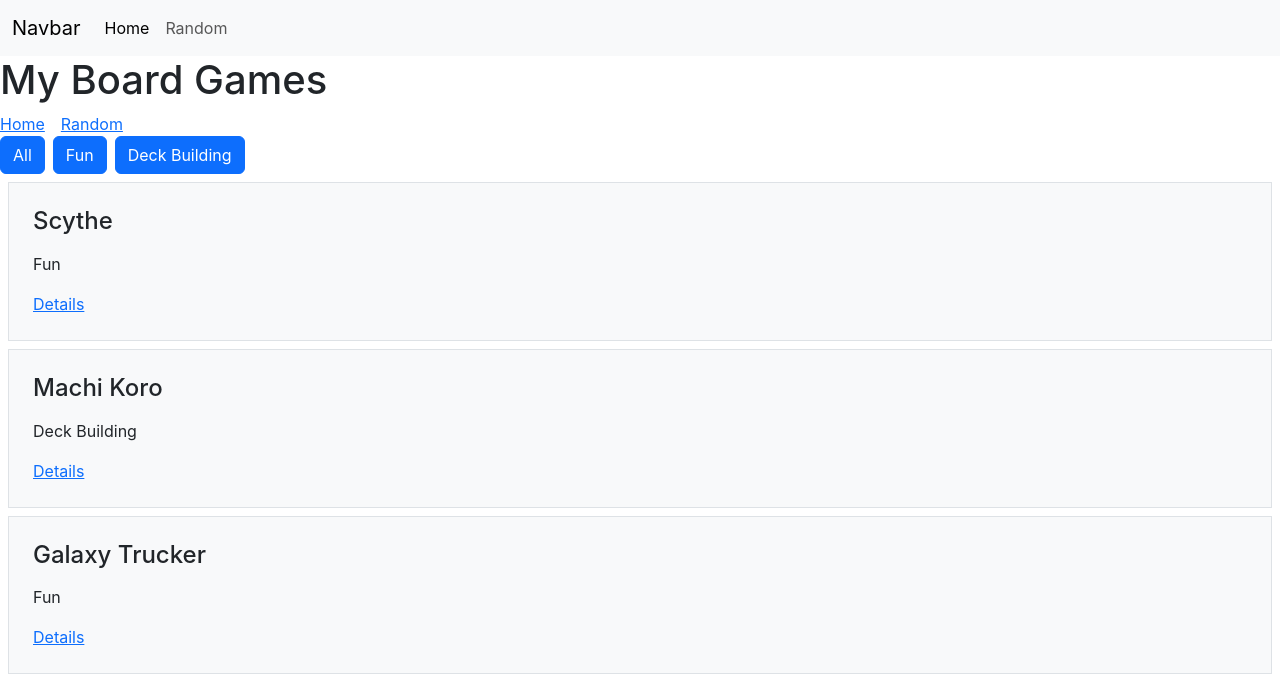
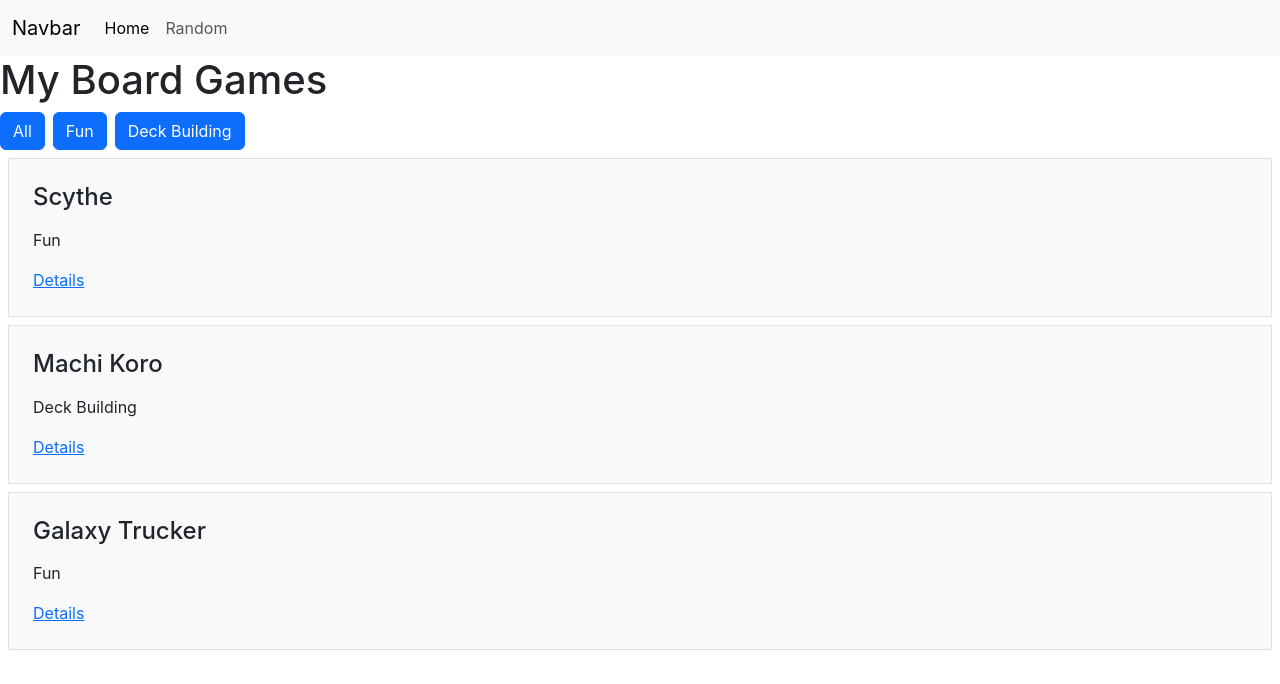
Before and after one commit to MicheleDS79/NuCamp-Portfolio-demo-version, a React (Create React App) app: page / in a window 1280 px wide. Shown: the top 684 px of the page. Built offline with nearby package versions, Linux system fonts and the light colour scheme.

Commit message:
SOME STYLE TOUCHES

```diff
--- a/src/App.js
+++ b/src/App.js
@@ -30,8 +30,6 @@
   </div>
 </nav>
       <h1>My Board Games</h1>
-      <Link to="/" className="btn-link me-3">Home</Link>
-      <Link to="random" >Random</Link>
       <Routes>
         <Route path="/" element={<HomePage gamesList={gamesList} />} />
         <Route path="/random" element={<RandomPage gamesList={gamesList} />} />
```
